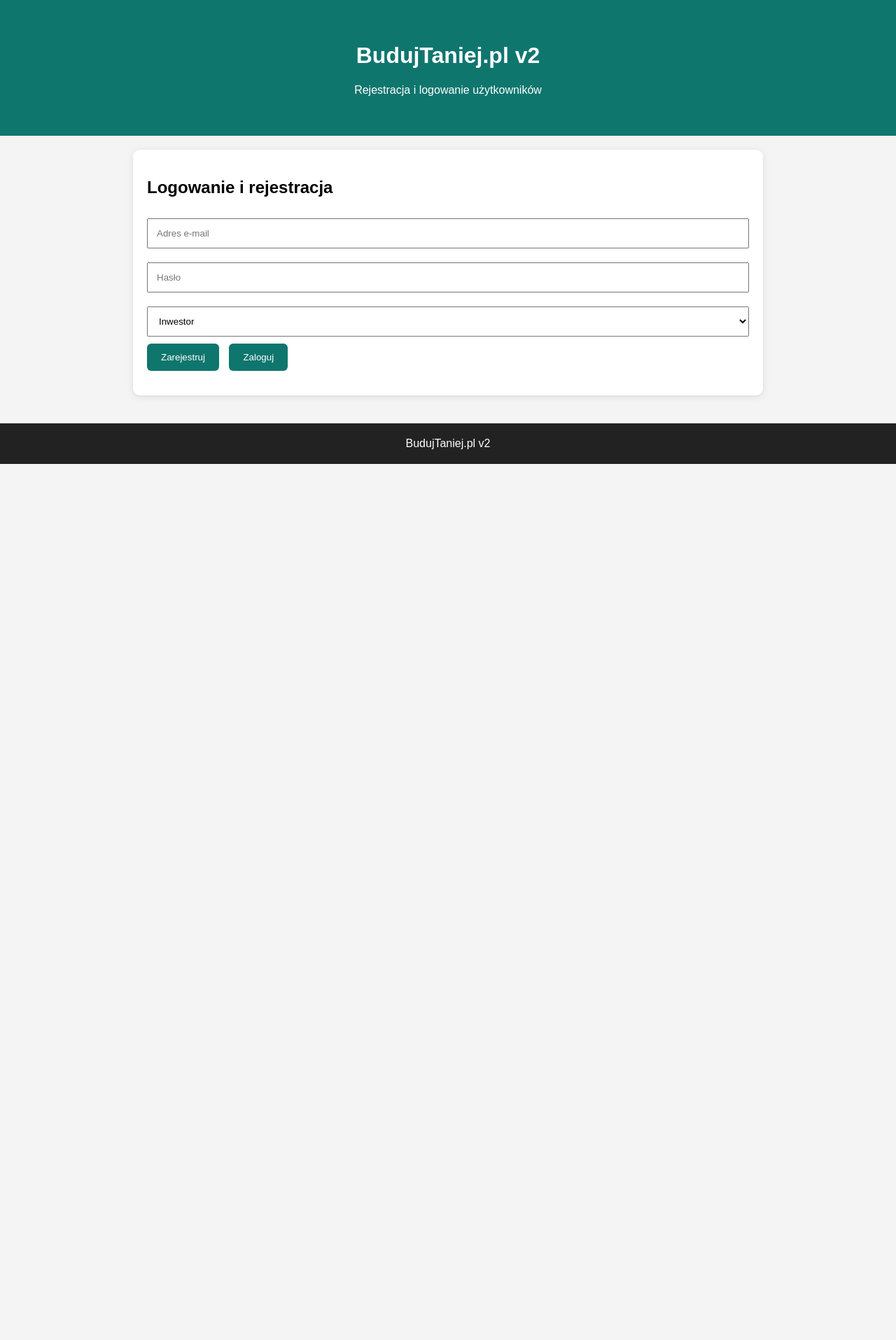
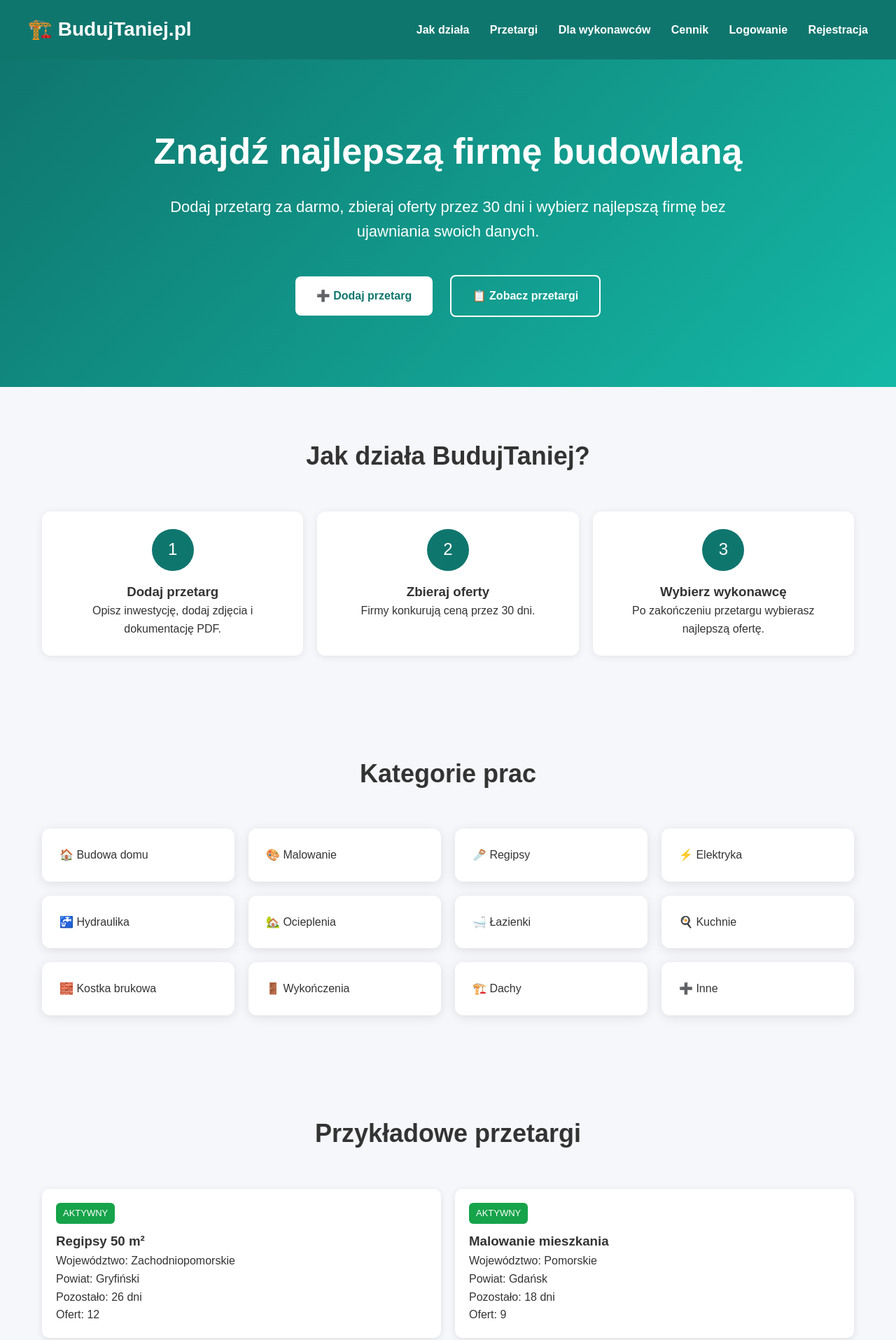
Before and after one commit to ppietroczuk1-bit/budujtaniej-v2, a plain HTML site: page index.html in a window 1280 px wide. Shown: the top 1915 px of the page at 70% size. Before the commit the page ends 800 px from the top, so only its background shows below. Drawn offline with Linux system fonts and the light colour scheme.

Commit message:
Update index.html

```diff
--- a/index.html
+++ b/index.html
@@ -3,217 +3,447 @@
 <head>
 <meta charset="UTF-8">
 <meta name="viewport" content="width=device-width, initial-scale=1.0">
-<title>BudujTaniej v2</title>
+<title>BudujTaniej.pl - Przetargi Budowlane</title>
 
 <style>
+
+*{
+margin:0;
+padding:0;
+box-sizing:border-box;
+}
+
 body{
-font-family:Arial,sans-serif;
-margin:0;
-background:#f4f4f4;
+font-family:Arial, sans-serif;
+background:#f5f7fa;
+color:#333;
+line-height:1.6;
 }
 
 header{
 background:#0f766e;
 color:white;
-text-align:center;
-padding:40px;
+padding:20px 40px;
+position:sticky;
+top:0;
+z-index:100;
 }
 
-.container{
+nav{
+display:flex;
+justify-content:space-between;
+align-items:center;
+max-width:1200px;
+margin:auto;
+}
+
+.logo{
+font-size:28px;
+font-weight:bold;
+}
+
+.menu a{
+color:white;
+text-decoration:none;
+margin-left:25px;
+font-weight:bold;
+}
+
+.hero{
+background:linear-gradient(135deg,#0f766e,#14b8a6);
+color:white;
+padding:90px 20px;
+text-align:center;
+}
+
+.hero h1{
+font-size:52px;
+margin-bottom:20px;
+}
+
+.hero p{
+font-size:22px;
 max-width:900px;
 margin:auto;
-padding:20px;
+margin-bottom:35px;
+}
+
+.btn{
+display:inline-block;
+padding:15px 30px;
+border-radius:8px;
+text-decoration:none;
+font-weight:bold;
+margin:10px;
+}
+
+.btn-primary{
+background:white;
+color:#0f766e;
+}
+
+.btn-secondary{
+border:2px solid white;
+color:white;
+}
+
+.section{
+padding:70px 20px;
+max-width:1200px;
+margin:auto;
+}
+
+.section-title{
+text-align:center;
+font-size:36px;
+margin-bottom:50px;
+}
+
+.grid{
+display:grid;
+grid-template-columns:repeat(auto-fit,minmax(250px,1fr));
+gap:20px;
 }
 
 .card{
 background:white;
+padding:25px;
+border-radius:12px;
+box-shadow:0 3px 15px rgba(0,0,0,.1);
+}
+
+.card h3{
+margin-bottom:10px;
+color:#0f766e;
+}
+
+.steps{
+display:grid;
+grid-template-columns:repeat(auto-fit,minmax(250px,1fr));
+gap:20px;
+}
+
+.step{
+background:white;
+padding:25px;
+border-radius:12px;
+box-shadow:0 2px 12px rgba(0,0,0,.08);
+text-align:center;
+}
+
+.step-number{
+width:60px;
+height:60px;
+background:#0f766e;
+color:white;
+border-radius:50%;
+display:flex;
+align-items:center;
+justify-content:center;
+font-size:24px;
+margin:auto;
+margin-bottom:15px;
+}
+
+.pricing{
+background:#0f766e;
+color:white;
+text-align:center;
+padding:60px 20px;
+border-radius:15px;
+}
+
+.price{
+font-size:60px;
+font-weight:bold;
+}
+
+.offer-card{
+background:white;
 padding:20px;
 border-radius:10px;
-margin-bottom:20px;
 box-shadow:0 2px 10px rgba(0,0,0,.1);
 }
 
-input,select{
-width:100%;
-padding:12px;
-margin:10px 0;
-box-sizing:border-box;
-}
-
-button{
-background:#0f766e;
+.badge{
+display:inline-block;
+background:#16a34a;
 color:white;
-border:none;
-padding:12px 20px;
+padding:5px 10px;
 border-radius:6px;
-cursor:pointer;
-margin-right:10px;
-}
-
-button:hover{
-background:#0c5f59;
-}
-
-#status{
-margin-top:15px;
-font-weight:bold;
+font-size:13px;
+margin-bottom:10px;
 }
 
 footer{
-background:#222;
+background:#111827;
 color:white;
+padding:40px;
 text-align:center;
-padding:20px;
+margin-top:50px;
 }
+
+ul{
+padding-left:20px;
+}
+
+li{
+margin-bottom:8px;
+}
+
 </style>
+</head>
 
-</head>
 <body>
 
 <header>
-<h1>BudujTaniej.pl v2</h1>
-<p>Rejestracja i logowanie użytkowników</p>
+
+<nav>
+
+<div class="logo">
+🏗️ BudujTaniej.pl
+</div>
+
+<div class="menu">
+<a href="#">Jak działa</a>
+<a href="#">Przetargi</a>
+<a href="#">Dla wykonawców</a>
+<a href="#">Cennik</a>
+<a href="#">Logowanie</a>
+<a href="#">Rejestracja</a>
+</div>
+
+</nav>
+
 </header>
 
-<div class="container">
+<section class="hero">
 
-<div class="card">
+<h1>
+Znajdź najlepszą firmę budowlaną
+</h1>
 
-<h2>Logowanie i rejestracja</h2>
+<p>
+Dodaj przetarg za darmo, zbieraj oferty przez 30 dni
+i wybierz najlepszą firmę bez ujawniania swoich danych.
+</p>
 
-<input
-type="email"
-id="email"
-placeholder="Adres e‑mail">
+<a href="#" class="btn btn-primary">
+➕ Dodaj przetarg
+</a>
 
-<input
-type="password"
-id="password"
-placeholder="Hasło">
+<a href="#" class="btn btn-secondary">
+📋 Zobacz przetargi
+</a>
 
-<select id="rola">
-<option value="inwestor">Inwestor</option>
-<option value="wykonawca">Wykonawca</option>
-</select>
+</section>
 
-<button onclick="register()">
-Zarejestruj
-</button>
+<section class="section">
 
-<button onclick="login()">
-Zaloguj
-</button>
+<h2 class="section-title">
+Jak działa BudujTaniej?
+</h2>
 
-<div id="status"></div>
+<div class="steps">
+
+<div class="step">
+<div class="step-number">1</div>
+<h3>Dodaj przetarg</h3>
+<p>
+Opisz inwestycję, dodaj zdjęcia i dokumentację PDF.
+</p>
+</div>
+
+<div class="step">
+<div class="step-number">2</div>
+<h3>Zbieraj oferty</h3>
+<p>
+Firmy konkurują ceną przez 30 dni.
+</p>
+</div>
+
+<div class="step">
+<div class="step-number">3</div>
+<h3>Wybierz wykonawcę</h3>
+<p>
+Po zakończeniu przetargu wybierasz najlepszą ofertę.
+</p>
+</div>
+
+</div>
+
+</section>
+
+<section class="section">
+
+<h2 class="section-title">
+Kategorie prac
+</h2>
+
+<div class="grid">
+
+<div class="card">🏠 Budowa domu</div>
+<div class="card">🎨 Malowanie</div>
+<div class="card">🪚 Regipsy</div>
+<div class="card">⚡ Elektryka</div>
+<div class="card">🚰 Hydraulika</div>
+<div class="card">🏡 Ocieplenia</div>
+<div class="card">🛁 Łazienki</div>
+<div class="card">🍳 Kuchnie</div>
+<div class="card">🧱 Kostka brukowa</div>
+<div class="card">🚪 Wykończenia</div>
+<div class="card">🏗️ Dachy</div>
+<div class="card">➕ Inne</div>
+
+</div>
+
+</section>
+
+<section class="section">
+
+<h2 class="section-title">
+Przykładowe przetargi
+</h2>
+
+<div class="grid">
+
+<div class="offer-card">
+
+<div class="badge">
+AKTYWNY
+</div>
+
+<h3>Regipsy 50 m²</h3>
+
+<p>
+Województwo:
+Zachodniopomorskie
+</p>
+
+<p>
+Powiat:
+Gryfiński
+</p>
+
+<p>
+Pozostało:
+26 dni
+</p>
+
+<p>
+Ofert:
+12
+</p>
+
+</div>
+
+<div class="offer-card">
+
+<div class="badge">
+AKTYWNY
+</div>
+
+<h3>Malowanie mieszkania</h3>
+
+<p>
+Województwo:
+Pomorskie
+</p>
+
+<p>
+Powiat:
+Gdańsk
+</p>
+
+<p>
+Pozostało:
+18 dni
+</p>
+
+<p>
+Ofert:
+9
+</p>
 
 </div>
 
 </div>
 
+</section>
+
+<section class="section">
+
+<div class="pricing">
+
+<h2>
+Pakiet PRO dla firm
+</h2>
+
+<div class="price">
+49 zł
+</div>
+
+<p>
+miesięcznie
+</p>
+
+<br>
+
+<ul style="list-style:none;">
+<li>✅ Nielimitowany dostęp do przetargów</li>
+<li>✅ Składanie ofert</li>
+<li>✅ Podgląd dokumentacji PDF</li>
+<li>✅ Powiadomienia o nowych inwestycjach</li>
+<li>✅ Dostęp do licytacji</li>
+</ul>
+
+</div>
+
+</section>
+
+<section class="section">
+
+<h2 class="section-title">
+Dlaczego BudujTaniej?
+</h2>
+
+<div class="grid">
+
+<div class="card">
+✅ Dane kontaktowe ukryte do końca przetargu
+</div>
+
+<div class="card">
+✅ Domyślny czas trwania przetargu 30 dni
+</div>
+
+<div class="card">
+✅ Konkurencja cenowa wykonawców
+</div>
+
+<div class="card">
+✅ Projekty PDF i zdjęcia
+</div>
+
+</div>
+
+</section>
+
 <footer>
-BudujTaniej.pl v2
+
+<h3>BudujTaniej.pl</h3>
+
+<p>
+Platforma przetargów budowlanych i remontowych.
+</p>
+
+<br>
+
+<p>
+© 2026 BudujTaniej.pl
+</p>
+
 </footer>
-
-<script type="module">
-
-import { initializeApp }
-from "https://www.gstatic.com/firebasejs/10.13.2/firebase-app.js";
-
-import {
-getAuth,
-createUserWithEmailAndPassword,
-signInWithEmailAndPassword
-}
-from "https://www.gstatic.com/firebasejs/10.13.2/firebase-auth.js";
-import {
-getFirestore,
-doc,
-setDoc
-}
-from "https://www.gstatic.com/firebasejs/10.13.2/firebase-firestore.js";
-const firebaseConfig = {
-  apiKey: "AIzaSyAdK0dNJWuFwHjd2ouaHXr05o_hMM41Uvs",
-  authDomain: "budujtaniej-v2.firebaseapp.com",
-  projectId: "budujtaniej-v2",
-  storageBucket: "budujtaniej-v2.firebasestorage.app",
-  messagingSenderId: "975041613784",
-  appId: "1:975041613784:web:521ed8bf0cf8d41c97acad",
-  measurementId: "G-E3RPNYN1JQ"
-};
-
-
-const app = initializeApp(firebaseConfig);
-const auth = getAuth(app);
-const db = getFirestore(app);
-
-window.register = async function(){
-
-const email =
-document.getElementById("email").value;
-
-const password =
-document.getElementById("password").value;
-
-try{
-
-const userCredential =
-await createUserWithEmailAndPassword(
-auth,
-email,
-password
-);
-
-await setDoc(
-doc(db,"users",userCredential.user.uid),
-{
-email: email,
-rola: document.getElementById("rola").value,
-dataRejestracji: new Date().toISOString()
-}
-);
-
-alert("Rejestracja działa");
-
-}
-catch(error){
-
-document.getElementById("status").innerHTML =
-error.message;
-
-}
-
-}
-
-window.login = async function(){
-
-const email =
-document.getElementById("email").value;
-
-const password =
-document.getElementById("password").value;
-
-try{
-
-await signInWithEmailAndPassword(
-auth,
-email,
-password
-);
-
-document.getElementById("status").innerHTML =
-"✅ Zalogowano";
-
-}
-catch(error){
-
-document.getElementById("status").innerHTML =
-error.message;
-
-}
-
-}
-
-</script>
 
 </body>
 </html>
```
